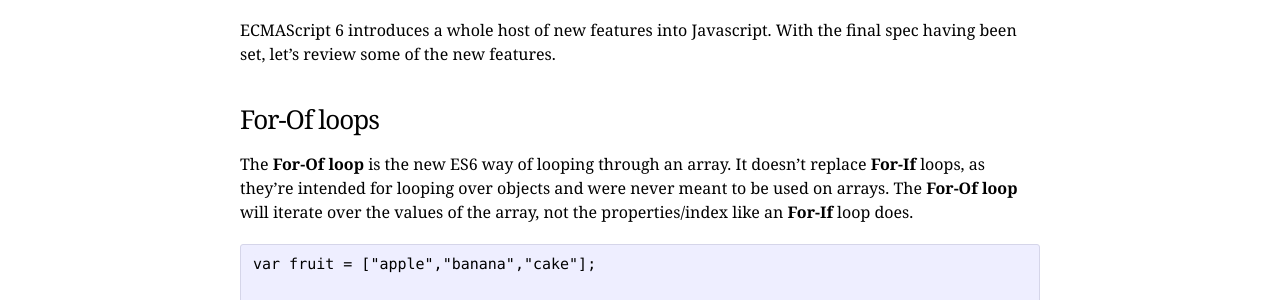
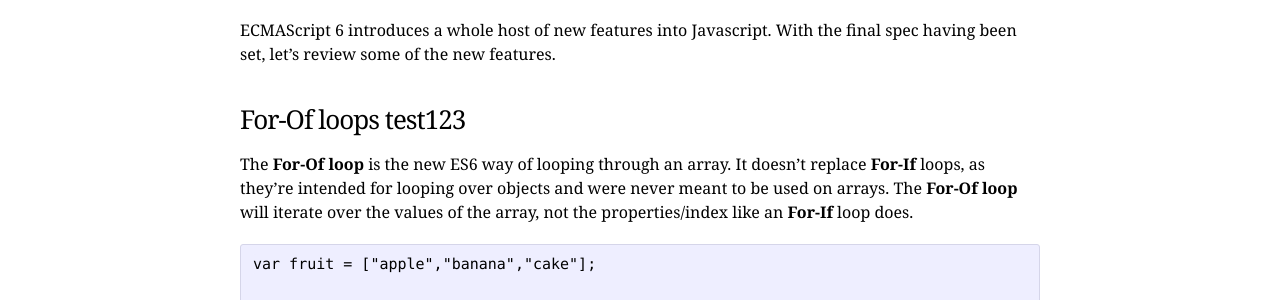
Before and after one commit to Danny72/danny72.github.io, a Jekyll site: the page built from _posts/blog/2015-08-29-new-features-in-es6.md, in a window 1280 px wide. Shown: the part 266-566 px from the top of the page. Built offline with Jekyll 4.4.1, drawn with Linux system fonts in a browser that asks for light colours; nearby versions of some CDN libraries.

Commit message:
Saved 2015-08-29-new-features-in-es6.md with Dillinger.io

```diff
--- a/_posts/blog/2015-08-29-new-features-in-es6.md
+++ b/_posts/blog/2015-08-29-new-features-in-es6.md
@@ -8,7 +8,7 @@ tags: ["javascript","es6"]
 
 ECMAScript 6 introduces a whole host of new features into Javascript. With the final spec having been set, let's review some of the new features.
 
-### For-Of loops
+### For-Of loops test123
 
 The **For-Of loop** is the new ES6 way of looping through an array. It doesn't replace **For-If** loops, as they're intended for looping over objects and were never meant to be used on arrays. The **For-Of loop** will iterate over the values of the array, not the properties/index like an **For-If** loop does.
 
```
